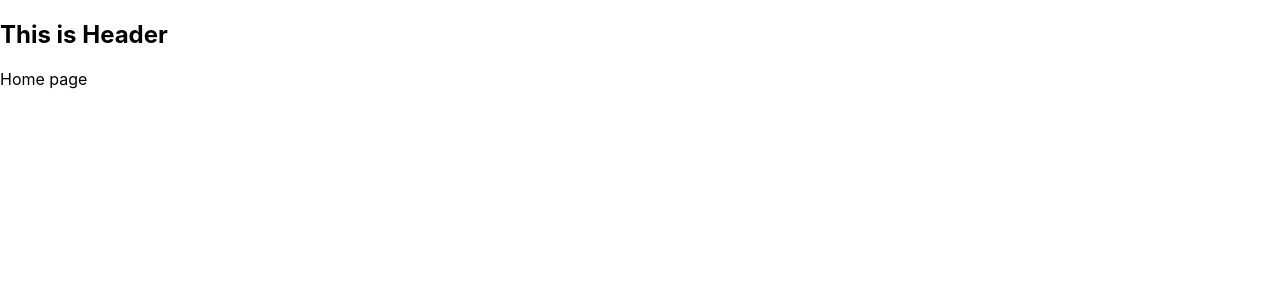
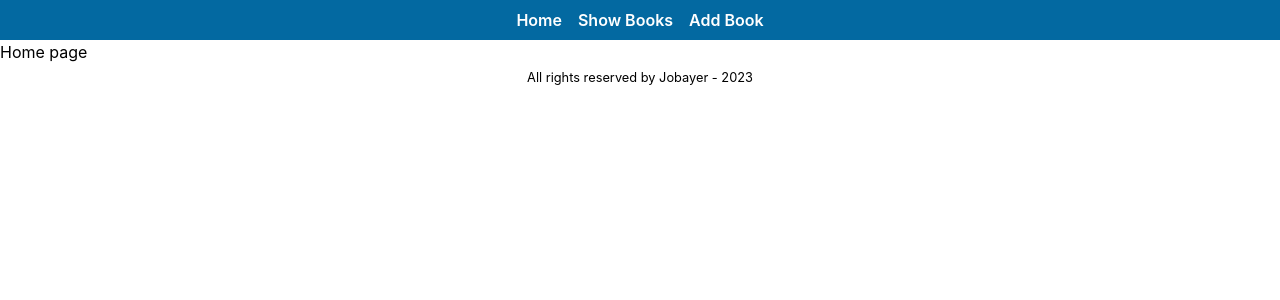
Before and after one commit to Jobayer109/Redux-crud-app, a React (Create React App) app: page / in a window 1280 px wide. Shown: the top 300 px of the page. Built offline with nearby package versions, Linux system fonts and the light colour scheme.

Commit message:
Books slice created

```diff
--- a/package.json
+++ b/package.json
@@ -37,5 +37,8 @@
       "last 1 firefox version",
       "last 1 safari version"
     ]
+  },
+  "devDependencies": {
+    "tailwindcss": "^3.2.4"
   }
 }
--- /dev/null
+++ b/src/Pages/Features/BookSlice.jsx
@@ -0,0 +1,17 @@
+import { createSlice } from "@reduxjs/toolkit";
+
+const initialBooksState = [
+  { id: 1, title: "Love Bangladesh", author: "Jobayer" },
+  { id: 2, title: "Love India", author: "Ahmed" },
+];
+
+const bookSlice = createSlice({
+  name: "books",
+  initialState: initialBooksState,
+  reducers: {
+    showBooks: (state) => state,
+  },
+});
+
+export const { showBooks } = bookSlice.actions;
+export default bookSlice.reducer;
--- a/src/Pages/Shared/Error.jsx
+++ b/src/Pages/Shared/Error.jsx
@@ -1,7 +1,11 @@
 import React from "react";
 
 const Error = () => {
-  return <div></div>;
+  return (
+    <div>
+      <p className="text-red-500 text-center">Page not found</p>
+    </div>
+  );
 };
 
 export default Error;
--- a/src/Pages/Shared/Footer.jsx
+++ b/src/Pages/Shared/Footer.jsx
@@ -1,7 +1,14 @@
 import React from "react";
+import "./Footer";
 
 const Footer = () => {
-  return <div></div>;
+  return (
+    <footer>
+      <p className="text-center">
+        <small>All rights reserved by Jobayer - 2023</small>
+      </p>
+    </footer>
+  );
 };
 
 export default Footer;
--- a/src/Pages/Shared/Header.jsx
+++ b/src/Pages/Shared/Header.jsx
@@ -1,9 +1,28 @@
 import React from "react";
+import { Link } from "react-router-dom";
+import "./Header";
 
 const Header = () => {
   return (
     <div>
-      <h2>This is Header</h2>
+      <ul className="flex items-center justify-center bg-sky-700 p-2">
+        <li>
+          <Link className="mx-2 font-semibold text-white hover:text-yellow-400" to="/">
+            Home
+          </Link>
+        </li>
+        <li>
+          {" "}
+          <Link className="mx-2 font-semibold text-white hover:text-yellow-400" to="/books">
+            Show Books
+          </Link>
+        </li>
+        <li>
+          <Link className="mx-2 font-semibold text-white hover:text-yellow-400" to="/add-book">
+            Add Book
+          </Link>
+        </li>
+      </ul>
     </div>
   );
 };
--- a/src/Routes/Routes.jsx
+++ b/src/Routes/Routes.jsx
@@ -1,6 +1,7 @@
 import { createBrowserRouter } from "react-router-dom";
 import Main from "../Layout/Main";
 import AddBook from "../Pages/Features/AddBook";
+import BookView from "../Pages/Features/BookView";
 import EditBook from "../Pages/Features/EditBook";
 import Home from "../Pages/Home";
 import Error from "../Pages/Shared/Error";
@@ -14,6 +15,10 @@ export const router = createBrowserRouter([
       {
         path: "/",
         element: <Home />,
+      },
+      {
+        path: "/books",
+        element: <BookView />,
       },
 
       {
--- a/src/index.css
+++ b/src/index.css
@@ -1,4 +1,9 @@
+@tailwind base;
+@tailwind components;
+@tailwind utilities;
+
 body {
+
   margin: 0;
   font-family: -apple-system, BlinkMacSystemFont, 'Segoe UI', 'Roboto', 'Oxygen',
     'Ubuntu', 'Cantarell', 'Fira Sans', 'Droid Sans', 'Helvetica Neue',
@@ -11,3 +16,8 @@ code {
   font-family: source-code-pro, Menlo, Monaco, Consolas, 'Courier New',
     monospace;
 }
+
+*{
+  margin: 0;
+  padding: 0;
+}
--- /dev/null
+++ b/tailwind.config.js
@@ -0,0 +1,8 @@
+/** @type {import('tailwindcss').Config} */
+module.exports = {
+  content: ["./src/**/*.{js,jsx,ts,tsx}"],
+  theme: {
+    extend: {},
+  },
+  plugins: [],
+};
```
Also changed, not shown: 1 other file (tests, documents, lock files or other folders).
